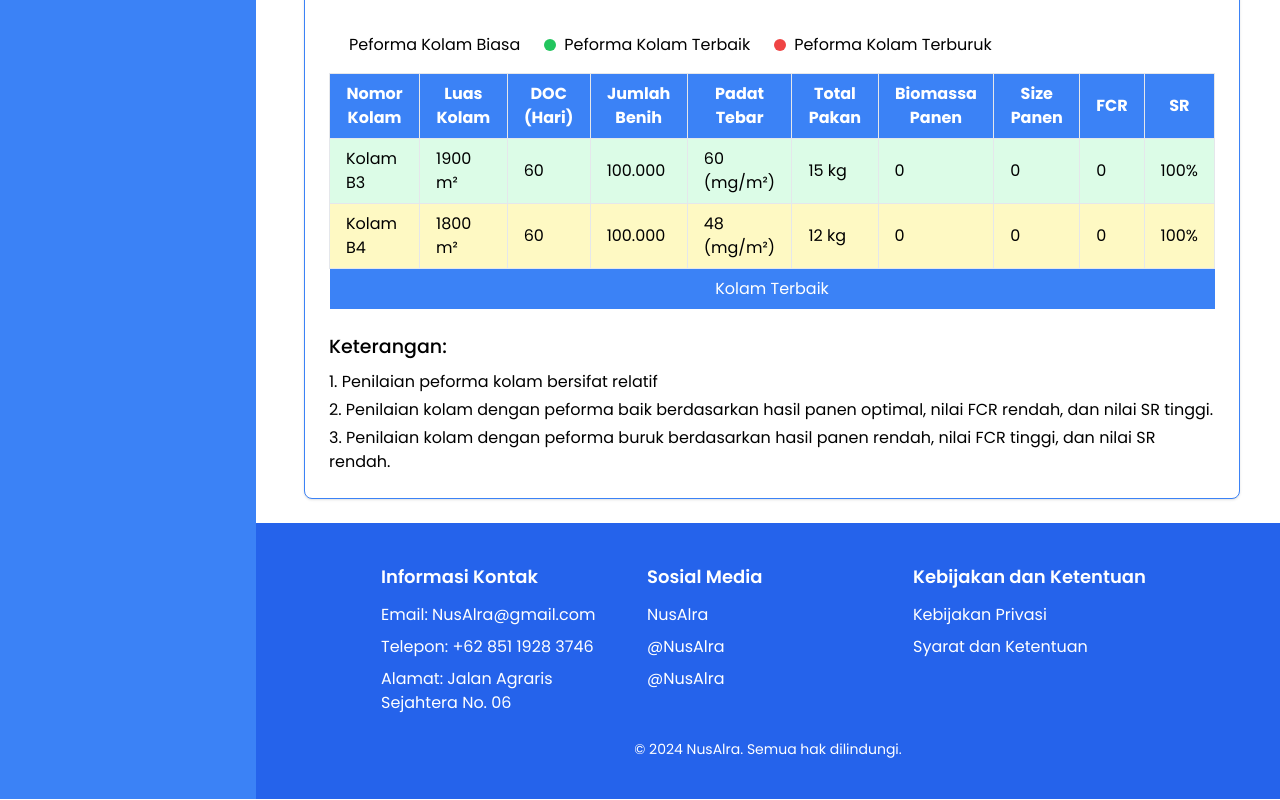
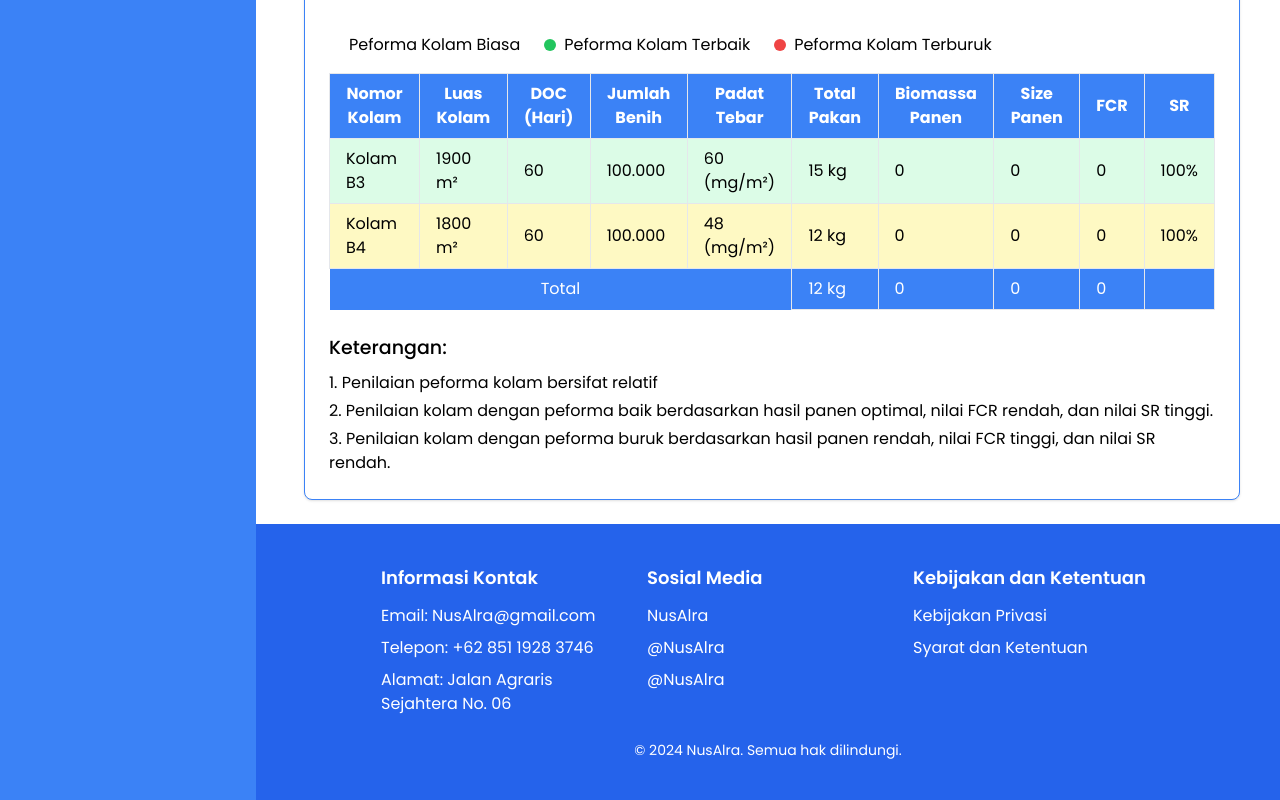
Before and after one commit to praditus343/Nusaira, a React (Vite) app in the folder frontend/: page /Ringkasan in a window 1280 px wide. Shown: the part 931-1731 px from the top of the page. Built offline with nearby package versions, Linux system fonts and the light colour scheme.

Commit message:
fix page Ringkasan

```diff
--- a/frontend/src/page/Ringkasan.jsx
+++ b/frontend/src/page/Ringkasan.jsx
@@ -177,7 +177,12 @@ function TableSection() {
             <td className="py-2 px-4 border">100%</td>
           </tr>
           <tr className="bg-blue-500 text-white">
-            <td colSpan="10" className="py-2 px-4 text-center">Kolam Terbaik</td>
+            <td colSpan="5" className="py-2 px-4 text-center">Total</td>
+            <td className="py-2 px-4 border">12 kg</td>
+            <td className="py-2 px-4 border">0</td>
+            <td className="py-2 px-4 border">0</td>
+            <td className="py-2 px-4 border">0</td>
+            <td className="py-2 px-4 border"> </td>
           </tr>
         </tbody>
       </table>
```
